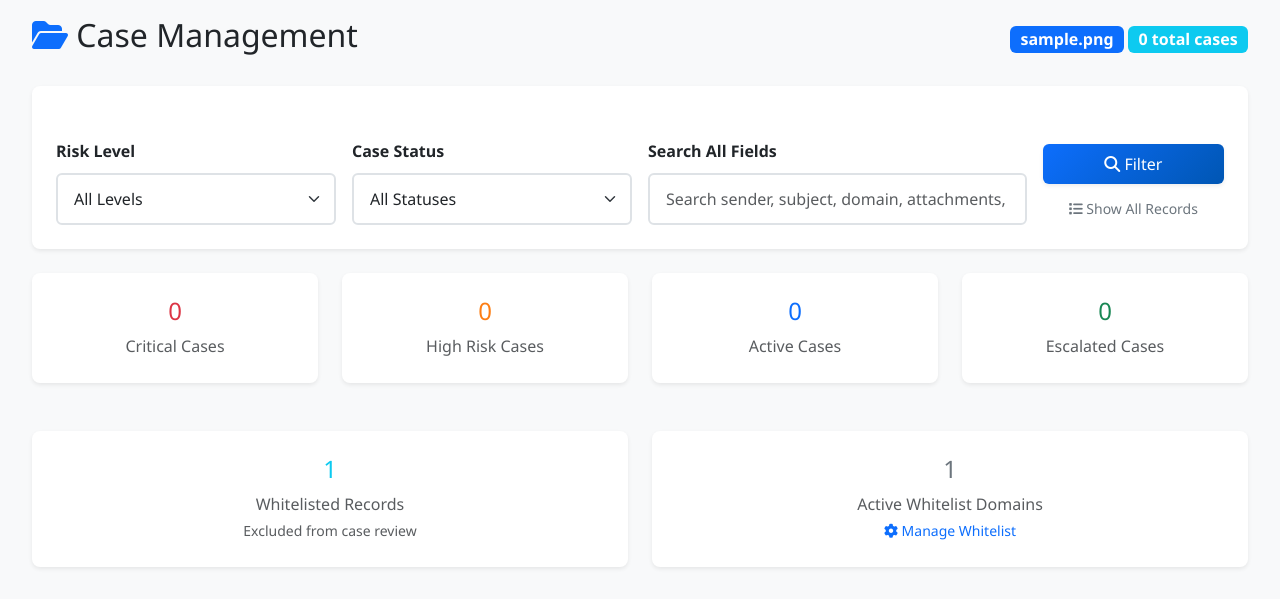
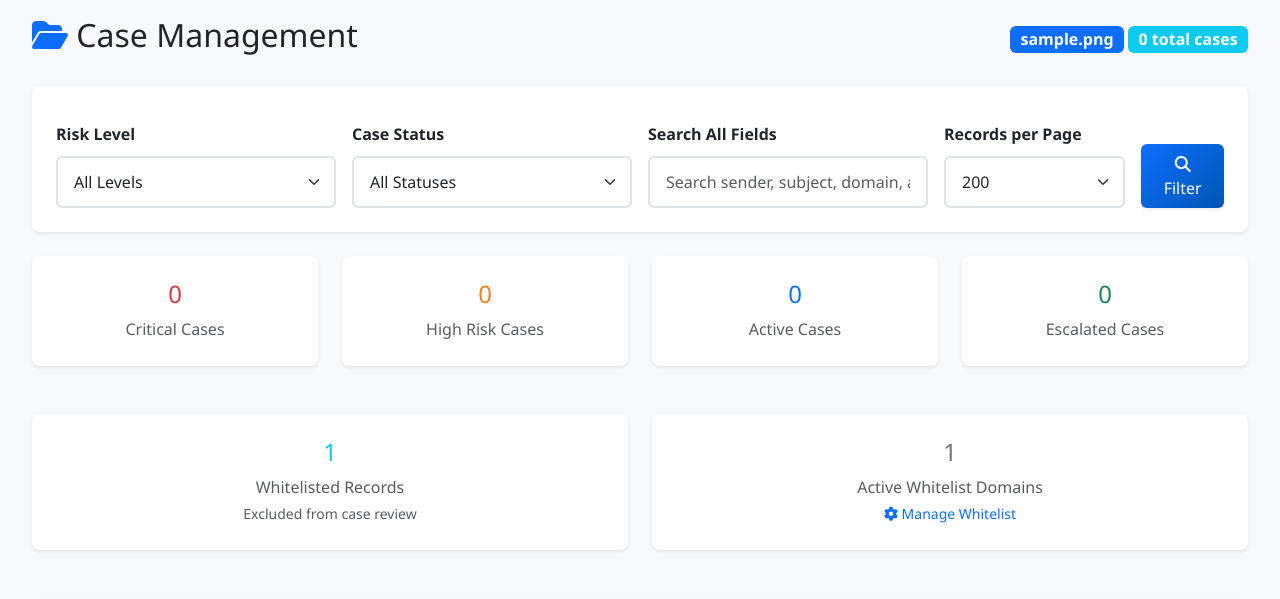
Before and after one commit to Rudolph001/new_001, a Flask app: page /cases/1 in a window 1280 px wide. Shown: the part 139-738 px from the top of the page. Run offline with Flask 3, Linux system fonts and the light colour scheme; tables that the repository leaves empty hold one stand-in row (values such as "Sample post"); some libraries are stand-ins or nearby versions.

Commit message:
Assistant checkpoint: Fix Show All Records button display and add dropdown
Assistant generated file changes:
- templates/cases.html: Fix Show All Records button display in filter bar, Add per-page selector with Show All option

---

User prompt:

she show all does not display here:

Replit-Commit-Author: Assistant
Replit-Commit-Session-Id: 6bb8b92b-ef1b-4c0e-a394-10fc803de3d6

```diff
--- a/templates/cases.html
+++ b/templates/cases.html
@@ -53,7 +53,7 @@
             </select>
         </div>
 
-        <div class="col-md-4">
+        <div class="col-md-3">
             <label for="search" class="form-label">Search All Fields</label>
             <input type="text" class="form-control" id="search" name="search"
                    placeholder="Search sender, subject, domain, attachments, justification..." value="{{ search }}">
@@ -63,14 +63,22 @@
         </div>
 
         <div class="col-md-2">
+            <label for="per_page" class="form-label">Records per Page</label>
+            <select class="form-select" id="per_page" name="per_page" onchange="this.form.submit()">
+                <option value="50" {% if request.args.get('per_page', '200') == '50' %}selected{% endif %}>50</option>
+                <option value="100" {% if request.args.get('per_page', '200') == '100' %}selected{% endif %}>100</option>
+                <option value="200" {% if request.args.get('per_page', '200') == '200' %}selected{% endif %}>200</option>
+                <option value="500" {% if request.args.get('per_page', '200') == '500' %}selected{% endif %}>500</option>
+                <option value="all" {% if request.args.get('per_page') == 'all' %}selected{% endif %}>Show All Records</option>
+            </select>
+        </div>
+
+        <div class="col-md-1">
             <label class="form-label">&nbsp;</label>
-            <div class="d-grid gap-2">
+            <div class="d-grid">
                 <button type="submit" class="btn btn-primary">
                     <i class="fas fa-search"></i> Filter
                 </button>
-                <a href="{{ url_for('cases', session_id=session.id, per_page='all') }}" class="btn btn-outline-secondary btn-sm">
-                    <i class="fas fa-list"></i> Show All Records
-                </a>
             </div>
         </div>
     </form>
```
